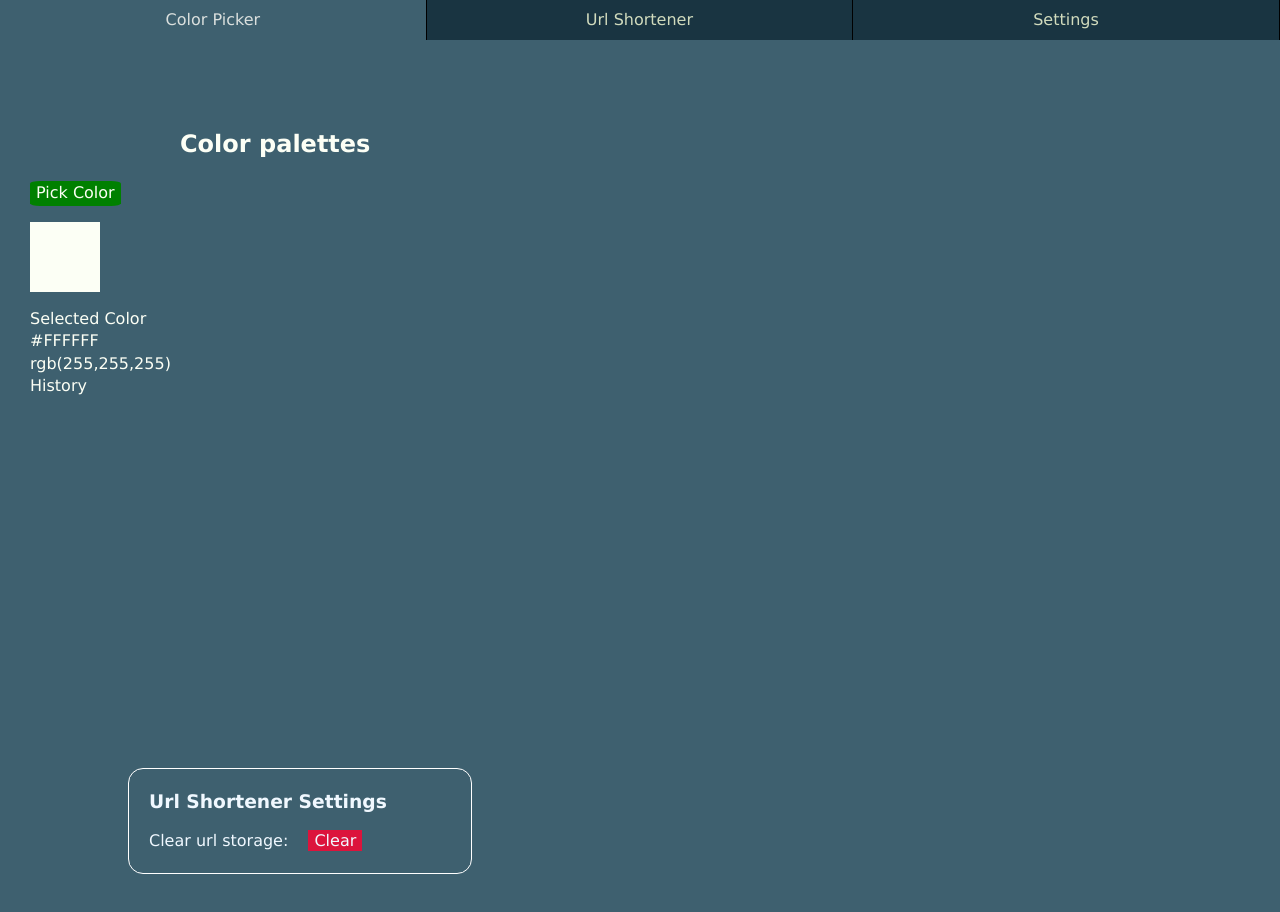
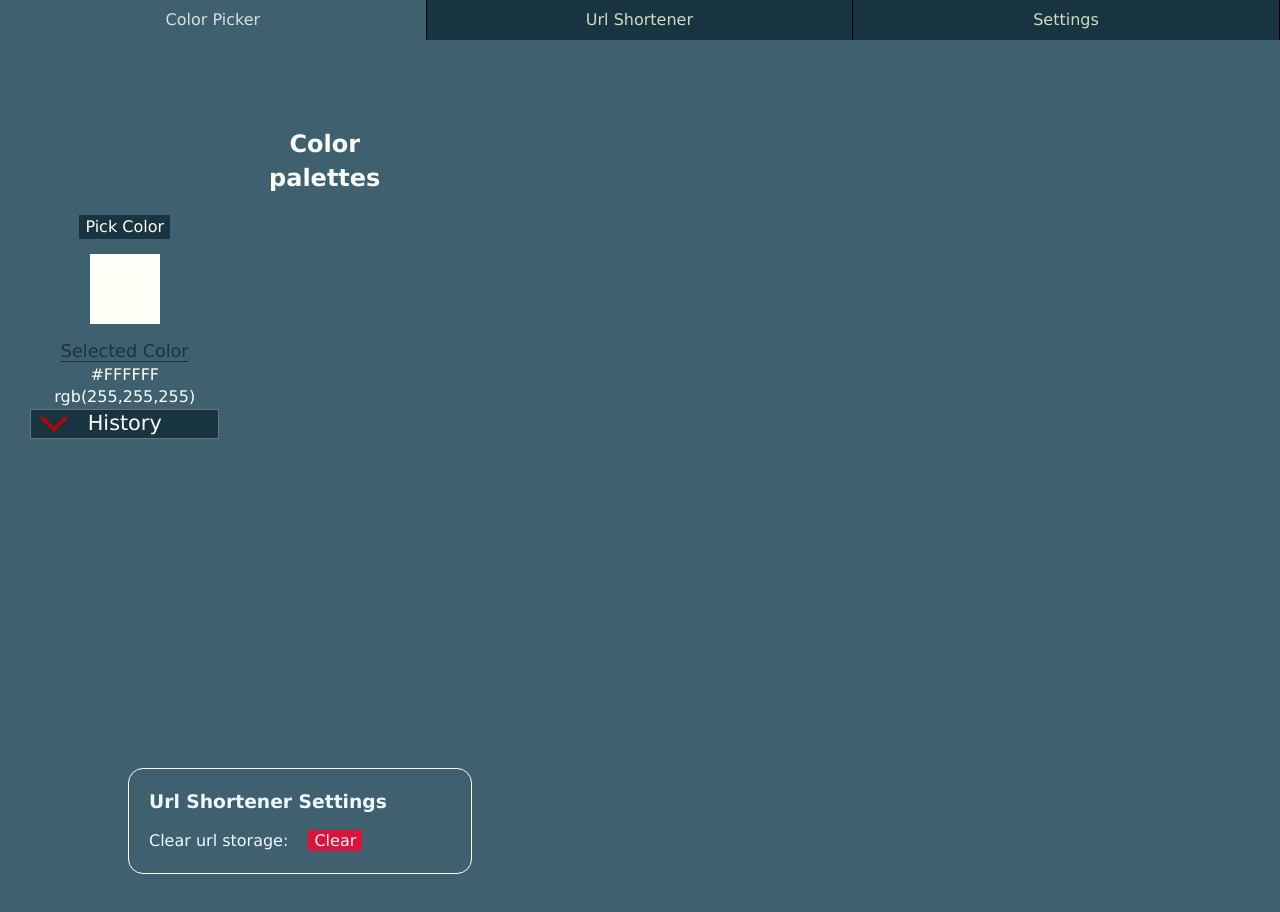
Before and after one commit to turtlesTeam17/multifunctional-dashboard, a browser extension: page app/index.html in a window 1280 px wide. Shown: the top 912 px of the page. Drawn offline with Linux system fonts and the light colour scheme.

Commit message:
Rework styling around selected colors a bit

```diff
--- a/app/assets/styles/modules/_pallete.css
+++ b/app/assets/styles/modules/_pallete.css
@@ -1,8 +1,13 @@
 #eyeDropper{
-    background-color: green;
-    border-radius: 11%;
+    background-color: #193441;
+    // border-radius: 11%;
     outline: none;
     border: none;
+    margin: 0 auto;
+}
+
+#eyeDropper:hover {
+    background-color: #565556;
 }
 #palette{
     font-size: 12px;
@@ -11,6 +16,7 @@
     color:black;
 }
 .selectedColor{
+    margin: 15px auto;
     width: 70px;
     height: 70px;
     background-color: #FCFFF5;
@@ -18,10 +24,10 @@
 }
 .color-picker-popup{
     min-height: 600px;
-    min-width: 600px;
+    min-width: 500px;
     max-height: 640px;
-    max-width: 640px;
-
+    max-width: 500px;
+    text-align: center;
     position: relative;
     overflow: auto;
     height: 100%;
@@ -34,9 +40,15 @@
 }
 .cTitle{
      position: relative;
-     left: 150px;
+     left: 200px;
      color:#FCFFF5;
      font-weight: bold;
+}
+
+.selectedTitle {
+    color: #193441;
+    font-size: 1.1rem;
+    border-bottom: .5px solid #193441;
 }
 .color-picker-popup .table{
     margin-top: -20px;
@@ -73,6 +85,12 @@
 .collapse{
   cursor: pointer;
   display: block;
+  font-size: 1.3rem;
+  border: 1px solid #727072;
+  height: 1.6rem;
+  background: #193441;
+  line-height: 100%;
+  padding-top: 3.5px;
 }
 .collapse + input{
   display: none; /* hide the checkboxes */
@@ -99,3 +117,26 @@
 .colorInfo {
     text-align: center;
 }
+
+.Chevron{
+    position:relative;
+    display:block;
+    height:30px;/*height should be double border*/
+}
+.Chevron:before,
+.Chevron:after{
+    position:absolute;
+    left: 8px;
+    display:block;
+    content:"";
+    border:15px solid transparent;/*adjust size*/
+}
+/* Replace all text `top` below with left/right/bottom to rotate the chevron */
+.Chevron:before{
+    top:7px;
+    border-top-color:#b00;/*Chevron Color*/
+}
+.Chevron:after{
+    top:2px;/*adjust thickness*/
+    border-top-color:#193441;/*Match background colour*/
+}
--- a/app/index.html
+++ b/app/index.html
@@ -57,13 +57,13 @@
                                 <button id="eyeDropper">Pick Color </button>
 
                                 <p class="selectedColor"></p>
-                                <div>Selected Color</div>
+                                <div><span class="selectedTitle">Selected Color</span></div>
                                 <div class="scHex">#FFFFFF</div>
                                 <div class="scRGB">rgb(255,255,255)</div>
                             </div>
                         </div>
 
-                        <label class="collapse" for="_2">History</label>
+                        <label class="collapse Chevron" for="_2">History</label>
                         <input id="_2" type="checkbox" checked>
                         <div>
                             <div class="row">
--- a/app/temp/styles/main.css
+++ b/app/temp/styles/main.css
@@ -1333,10 +1333,15 @@ we can specify global variable to use flexbox as default instead of floats
 }
 
 #eyeDropper{
-    background-color: green;
-    border-radius: 11%;
+    background-color: #193441;
+    // border-radius: 11%;
     outline: none;
     border: none;
+    margin: 0 auto;
+}
+
+#eyeDropper:hover {
+    background-color: #565556;
 }
 
 #palette{
@@ -1347,6 +1352,7 @@ we can specify global variable to use flexbox as default instead of floats
 }
 
 .selectedColor{
+    margin: 15px auto;
     width: 70px;
     height: 70px;
     background-color: #FCFFF5;
@@ -1355,10 +1361,10 @@ we can specify global variable to use flexbox as default instead of floats
 
 .color-picker-popup{
     min-height: 600px;
-    min-width: 600px;
+    min-width: 500px;
     max-height: 640px;
-    max-width: 640px;
-
+    max-width: 500px;
+    text-align: center;
     position: relative;
     overflow: auto;
     height: 100%;
@@ -1372,9 +1378,16 @@ we can specify global variable to use flexbox as default instead of floats
 
 .cTitle{
      position: relative;
-     left: 150px;
+     left: 200px;
      color:#FCFFF5;
      font-weight: bold;
+}
+
+.selectedTitle {
+    color: #193441;
+    font-size: 17.6px;
+    font-size: 1.1rem;
+    border-bottom: .5px solid #193441;
 }
 
 .color-picker-popup .table{
@@ -1420,6 +1433,14 @@ we can specify global variable to use flexbox as default instead of floats
 .collapse{
   cursor: pointer;
   display: block;
+  font-size: 20.8px;
+  font-size: 1.3rem;
+  border: 1px solid #727072;
+  height: 25.6px;
+  height: 1.6rem;
+  background: #193441;
+  line-height: 100%;
+  padding-top: 3.5px;
 }
 
 .collapse + input{
@@ -1451,6 +1472,33 @@ we can specify global variable to use flexbox as default instead of floats
 
 .colorInfo {
     text-align: center;
+}
+
+.Chevron{
+    position:relative;
+    display:block;
+    height:30px;/*height should be double border*/
+}
+
+.Chevron:before,
+.Chevron:after{
+    position:absolute;
+    left: 8px;
+    display:block;
+    content:"";
+    border:15px solid transparent;/*adjust size*/
+}
+
+/* Replace all text `top` below with left/right/bottom to rotate the chevron */
+
+.Chevron:before{
+    top:7px;
+    border-top-color:#b00;/*Chevron Color*/
+}
+
+.Chevron:after{
+    top:2px;/*adjust thickness*/
+    border-top-color:#193441;/*Match background colour*/
 }
 
 .tab-content{
```
Also changed, not shown: 1 other file.
